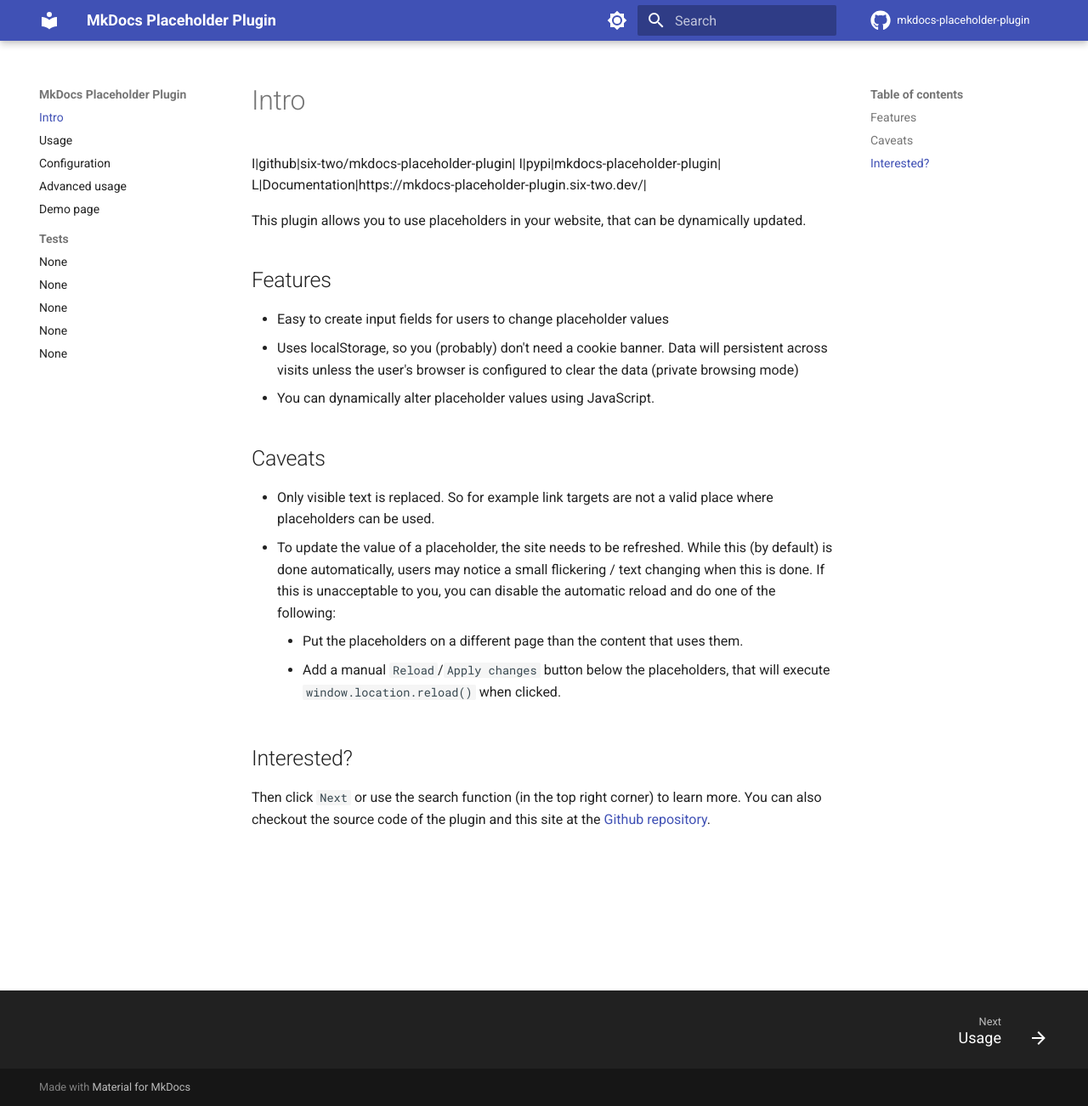
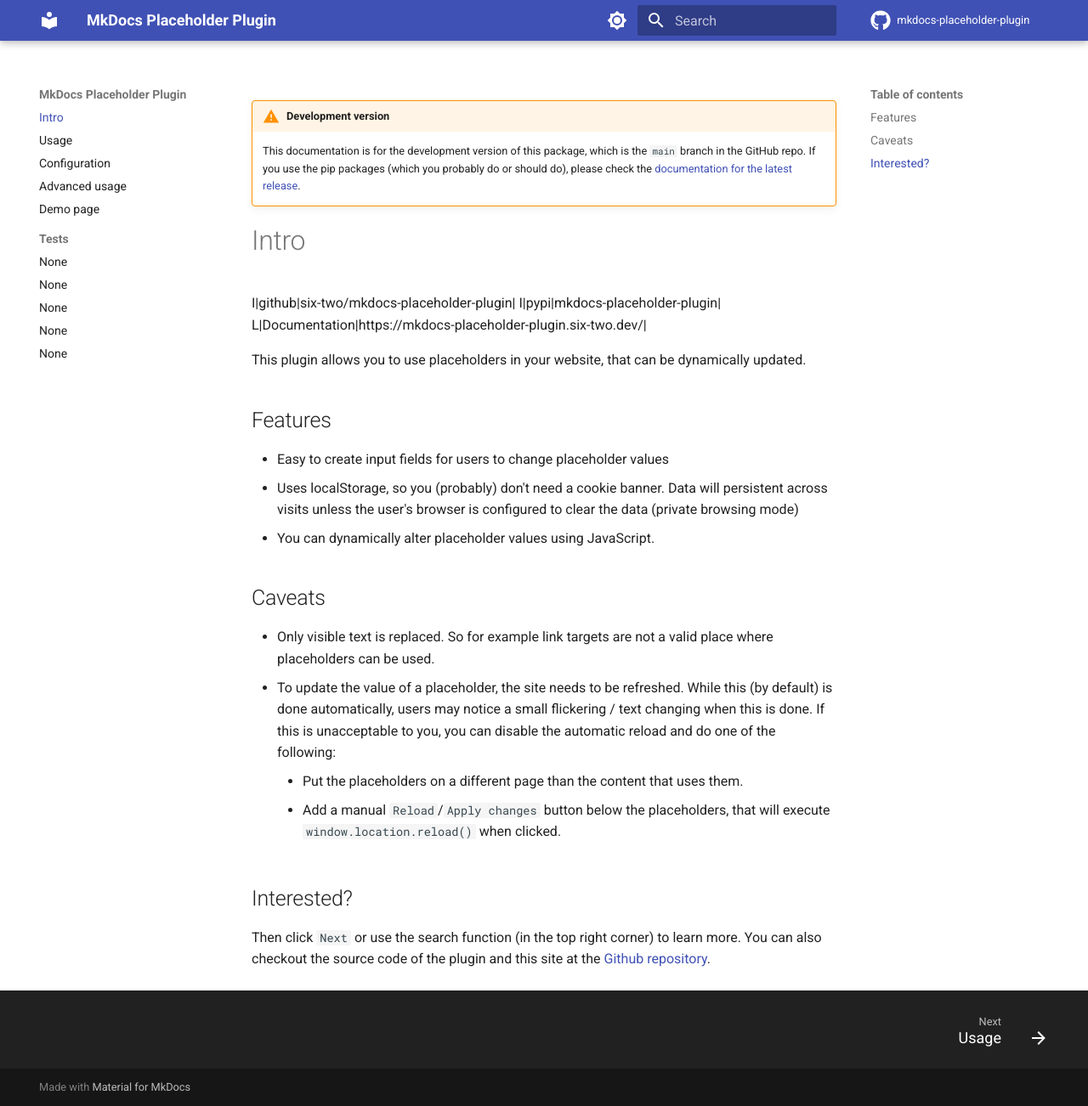
Before and after one commit to six-two/mkdocs-placeholder-plugin, an MkDocs documentation site: the page built from docs/index.md, in a window 1280 px wide and 1302 px high. Shown: the whole window at 85% size. Built offline with MkDocs 1.6.1 and Material for MkDocs 9.7.7, drawn with Linux system fonts in a browser that asks for light colours; comment, search, counter and statistics services are not loaded.

Commit message:
Added warning to local and development version

```diff
--- /dev/null
+++ b/docs/development-warning.js
@@ -0,0 +1,15 @@
+const WARNING_HTML = `<div class="admonition warning">
+<p class="admonition-title">Development version</p>
+<p>This documentation is for the development version of this package, which is the <code>main</code> branch in the GitHub repo.
+If you use the pip packages (which you probably do or should do), please check the <a href="https://mkdocs-placeholder-plugin.six-two.dev/">documentation for the latest release</a>.</p>
+</div>`
+
+const is_dev_build = window.location.host != "mkdocs-placeholder-plugin.six-two.dev";
+console.log("is_dev_build:", is_dev_build);
+if (is_dev_build) {
+    const content_div = document.querySelector("div.md-content article.md-content__inner.md-typeset");
+    const warning_div = document.createElement("div");
+    warning_div.innerHTML = WARNING_HTML;
+    content_div.insertBefore(warning_div, content_div.firstChild);
+    console.log("Inserted:", warning_div);
+}
--- a/mkdocs.yml
+++ b/mkdocs.yml
@@ -54,6 +54,9 @@
   - tests/mermaid_diagrams.md
   - tests/static_replacements.md
 
+extra_javascript:
+- development-warning.js
+
 markdown_extensions:
   # Message/error/warning boxes
   - admonition
```
